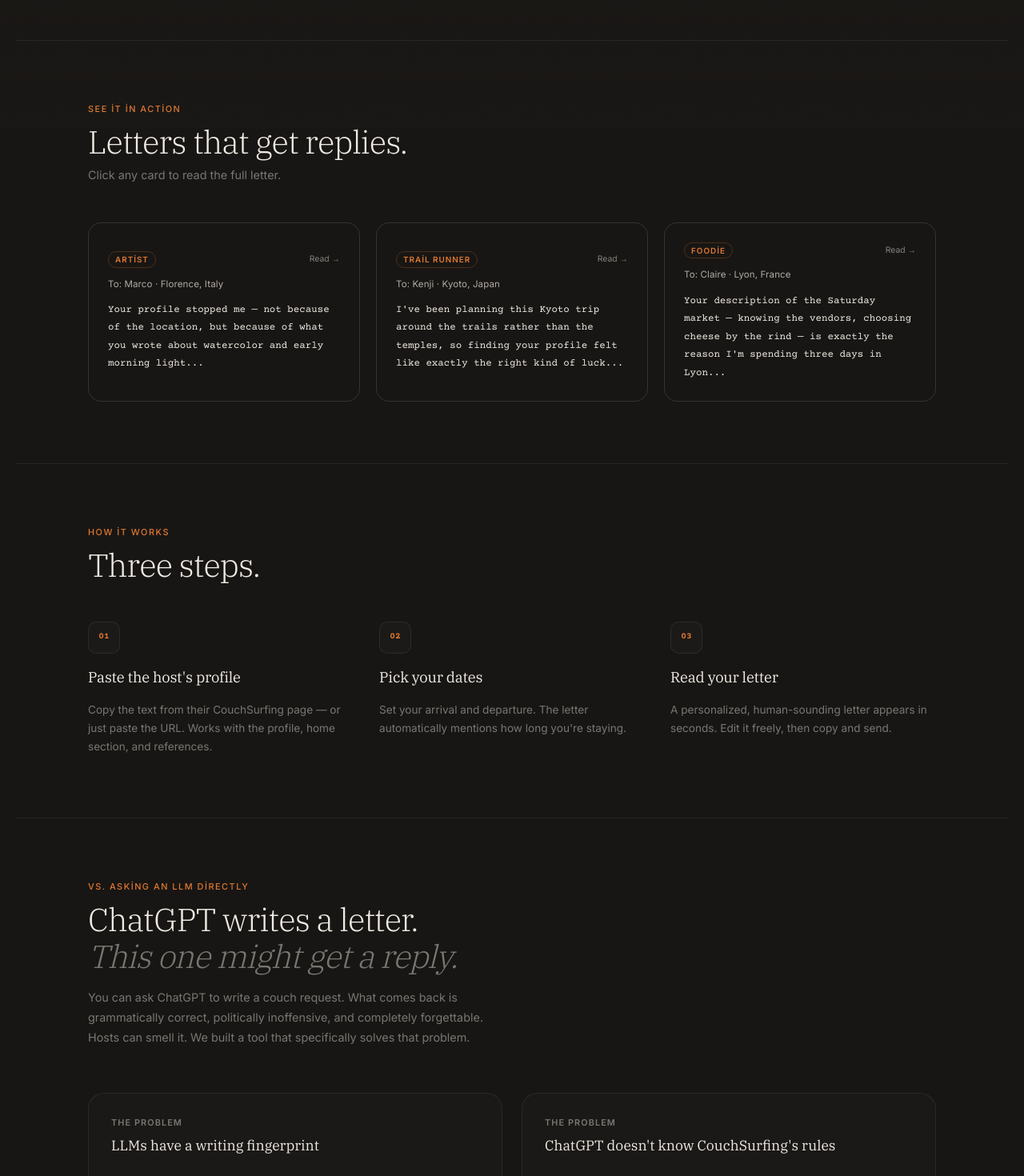
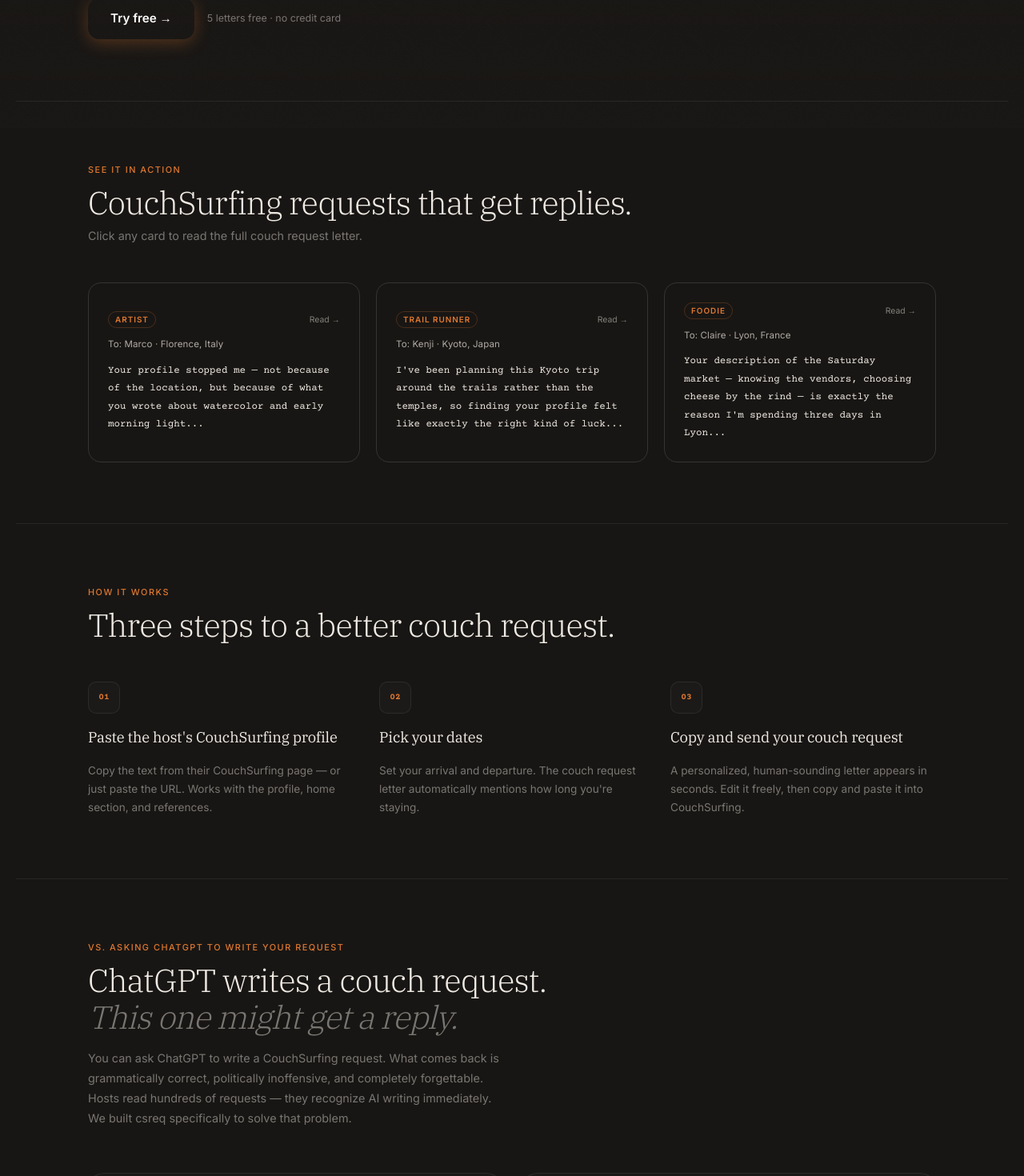
Before and after one commit to likosertugrul/Csreq, a Next.js app: page / in a window 1280 px wide. Shown: the part 640-2110 px from the top of the page at 80% size. Built offline with nearby package versions, Linux system fonts and the light colour scheme.

Commit message:
seo: fix lang=en, keyword-optimize H1/H2/body for couchsurfing request

```diff
--- a/app/layout.tsx
+++ b/app/layout.tsx
@@ -30,18 +30,22 @@
     template: "%s | csreq",
   },
   description:
-    "Write a personalized CouchSurfing couch request in seconds. Paste the host's profile, pick your dates — get a genuine, human-sounding letter. No AI fingerprint, 25 languages, 995-character limit enforced.",
+    "Write a personalized CouchSurfing couch request in seconds. Paste the host's profile, pick your dates — get a human-sounding couch request letter that actually gets replies. No AI clichés, 25 languages, 995-character limit enforced.",
   keywords: [
     "couchsurfing request",
+    "couchsurfing couch request",
+    "couch request",
     "couch request writer",
     "couchsurfing message",
-    "couchsurfing letter generator",
+    "couchsurfing letter",
     "couch request letter",
-    "couchsurfing couch request",
     "how to write couchsurfing request",
+    "couchsurfing request generator",
     "couchsurfing request template",
     "couch surfing request",
-    "couchsurfing request AI",
+    "cs request",
+    "host request couchsurfing",
+    "write couchsurfing message",
   ],
   authors: [{ name: "csreq" }],
   creator: "csreq",
@@ -79,7 +83,7 @@
 
 export default function RootLayout({ children }: { children: React.ReactNode }) {
   return (
-    <html lang="tr" className={`${ibmPlexSerif.variable} ${inter.variable} ${courierPrime.variable} h-full`} suppressHydrationWarning>
+    <html lang="en" className={`${ibmPlexSerif.variable} ${inter.variable} ${courierPrime.variable} h-full`} suppressHydrationWarning>
       <body className="min-h-full antialiased">
         <Script id="theme-init" strategy="beforeInteractive">{`(function(){var t=localStorage.getItem('csreq_theme');if(t==='light'||t==='dark')document.documentElement.setAttribute('data-theme',t);})();`}</Script>
         <script
--- a/app/page.tsx
+++ b/app/page.tsx
@@ -12,26 +12,26 @@
     tryFree: "Try free →",
     dark: "Dark", light: "Light",
     heroBadge: "Couch Request",
-    heroTitle: <>Write the perfect<br />host message.<br /></>,
+    heroTitle: <>Write the perfect<br />CouchSurfing couch request.<br /></>,
     heroItalic: "In seconds.",
-    heroSub: "Paste the host's profile. Pick your dates. Get a genuine, personalized letter that references things they actually care about.",
+    heroSub: "Paste the host's CouchSurfing profile. Pick your dates. Get a genuine couch request letter that references things they actually care about — not AI filler.",
     heroFreeNote: "5 letters free · no credit card",
     exBadge: "See it in action",
-    exTitle: "Letters that get replies.",
-    exSub: "Click any card to read the full letter.",
+    exTitle: "CouchSurfing requests that get replies.",
+    exSub: "Click any card to read the full couch request letter.",
     exModalBadge: "Example letter",
     exCopy: "Copy", exCopied: "✓ Copied",
     howBadge: "How it works",
-    howTitle: "Three steps.",
+    howTitle: "Three steps to a better couch request.",
     howSteps: [
-      { title: "Paste the host's profile", body: "Copy the text from their CouchSurfing page — or just paste the URL. Works with the profile, home section, and references." },
-      { title: "Pick your dates", body: "Set your arrival and departure. The letter automatically mentions how long you're staying." },
-      { title: "Read your letter", body: "A personalized, human-sounding letter appears in seconds. Edit it freely, then copy and send." },
+      { title: "Paste the host's CouchSurfing profile", body: "Copy the text from their CouchSurfing page — or just paste the URL. Works with the profile, home section, and references." },
+      { title: "Pick your dates", body: "Set your arrival and departure. The couch request letter automatically mentions how long you're staying." },
+      { title: "Copy and send your couch request", body: "A personalized, human-sounding letter appears in seconds. Edit it freely, then copy and paste it into CouchSurfing." },
     ],
-    vsBadge: "vs. asking an llm directly",
-    vsTitle: <>ChatGPT writes a letter.<br /></>,
+    vsBadge: "vs. asking chatgpt to write your request",
+    vsTitle: <>ChatGPT writes a couch request.<br /></>,
     vsItalic: "This one might get a reply.",
-    vsSub: "You can ask ChatGPT to write a couch request. What comes back is grammatically correct, politically inoffensive, and completely forgettable. Hosts can smell it. We built a tool that specifically solves that problem.",
+    vsSub: "You can ask ChatGPT to write a CouchSurfing request. What comes back is grammatically correct, politically inoffensive, and completely forgettable. Hosts read hundreds of requests — they recognize AI writing immediately. We built csreq specifically to solve that problem.",
     vsProblem: "The problem",
     vsCards: [
       { title: "LLMs have a writing fingerprint", body: "Every LLM reaches for the same phrases. Hosts who read a hundred requests a month recognize them immediately. A letter that reads like AI is a letter that gets archived.", listTitle: "blocked in csreq", list: ["\"vibrant local culture\"","\"tapestry of experiences\"","\"I would be honored\"","not only … but also …","em dash overuse —","\"seamless\" / \"crucial\" / \"foster\""] },
@@ -40,14 +40,14 @@
       { title: "LLMs don't read the fine print", body: "Hosts often bury important conditions in their profile — female guests only, minimum three nights, no guests during certain months, nudist household. ChatGPT writes a cheerful letter regardless.", warnings: ["Female guests only","Minimum 3-night stay","No guests until March"], warnSuffix: "— detected from profile", warnNote: "csreq flags these conditions before you write. You won't send a perfect letter to the wrong host." },
     ],
     featBadge: "Why different",
-    featTitle: <>Built for real travelers,<br /></>,
-    featItalic: "not templates.",
+    featTitle: <>Built for CouchSurfing,<br /></>,
+    featItalic: "not generic templates.",
     pricBadge: "Pricing",
     pricTitle: "Simple and fair.",
     pricFree: { label: "Free", price: "$0", note: "No credit card required", features: ["5 letters total","All languages","Full editor","Host warnings"], cta: "Get started" },
     pricMonthly: { label: "Monthly", price: "$5", per: "/month", note: "Cancel anytime", features: ["Unlimited letters","All languages","Full editor","Host warnings","Priority support"], cta: "Start free, upgrade later" },
     pricLifetime: { label: "Lifetime", price: "$25", note: "One payment, forever", features: ["Unlimited letters","All languages","Full editor","Host warnings","Priority support","All future features"], cta: "Get lifetime access →", badge: "Best value" },
-    footerText: "© 2025 csreq. Write better couch requests.",
+    footerText: "© 2025 csreq. Write better CouchSurfing couch requests.",
   },
   TR: {
     tryFree: "Ücretsiz Dene →",
@@ -141,10 +141,10 @@
 ];
 
 const FEATURES = [
-  { icon: "✦", title: "Sounds human", body: "24 AI writing patterns blocked — no em dashes, no \"vibrant tapestries\", no rule of three." },
-  { icon: "◎", title: "25 languages", body: "Write your letter in any language your host speaks. One click." },
-  { icon: "⚑", title: "Host warnings", body: "Detects gender restrictions, nudism, minimum stays, and other important conditions before you write." },
-  { icon: "⊡", title: "Your character limit", body: "Choose 600 to 1500 characters. CS's own limit is 995 — the tool knows." },
+  { icon: "✦", title: "Sounds human, not AI", body: "24 AI writing patterns blocked — no em dashes, no \"vibrant tapestries\", no rule of three. Your couch request reads like you wrote it." },
+  { icon: "◎", title: "25 languages", body: "Write your CouchSurfing request in any language your host speaks. One click." },
+  { icon: "⚑", title: "Host condition warnings", body: "Detects gender restrictions, nudism, minimum stays, and other important conditions before you write your couch request." },
+  { icon: "⊡", title: "CouchSurfing character limit", body: "CouchSurfing cuts requests at 995 characters. csreq enforces this automatically — your message always arrives complete." },
 ];
 
 function LetterModal({ letter, host, onClose, copyLabel, copiedLabel, badge }: { letter: string; host: string; onClose: () => void; copyLabel: string; copiedLabel: string; badge: string }) {
```
